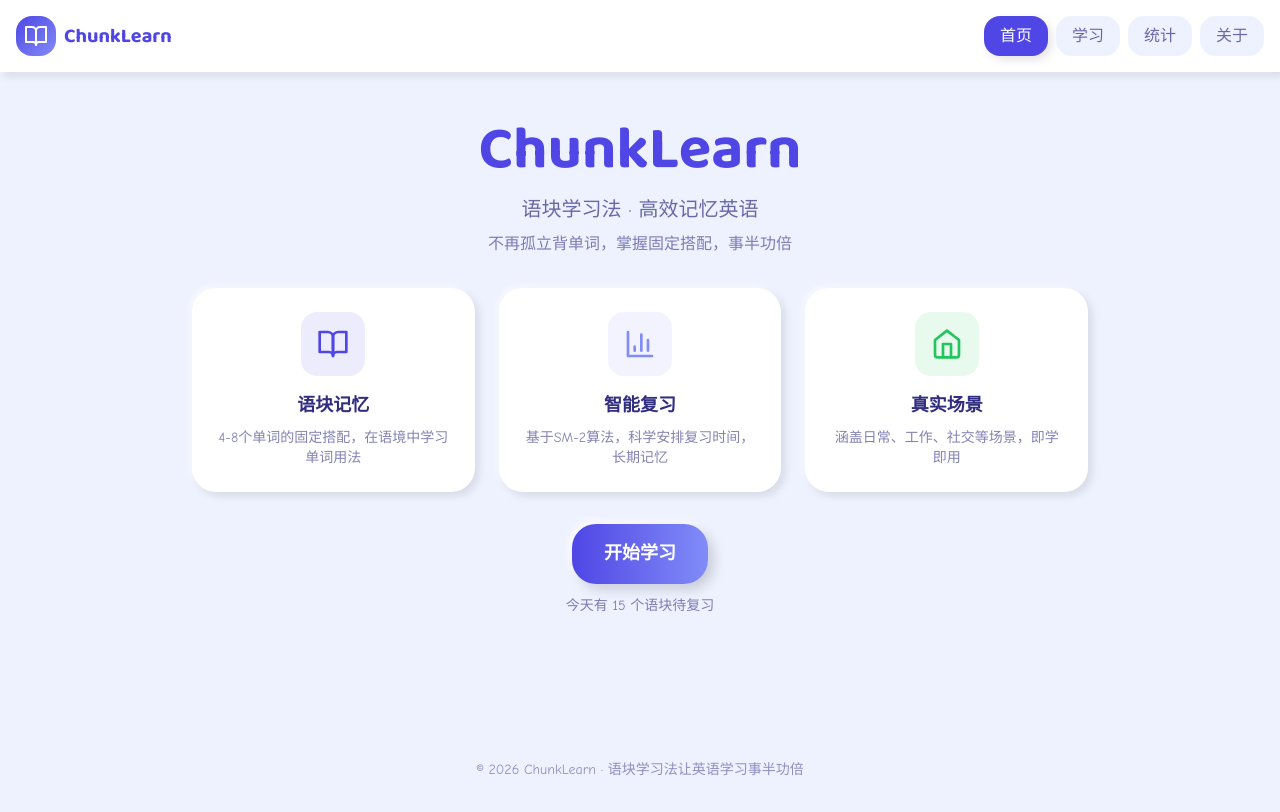
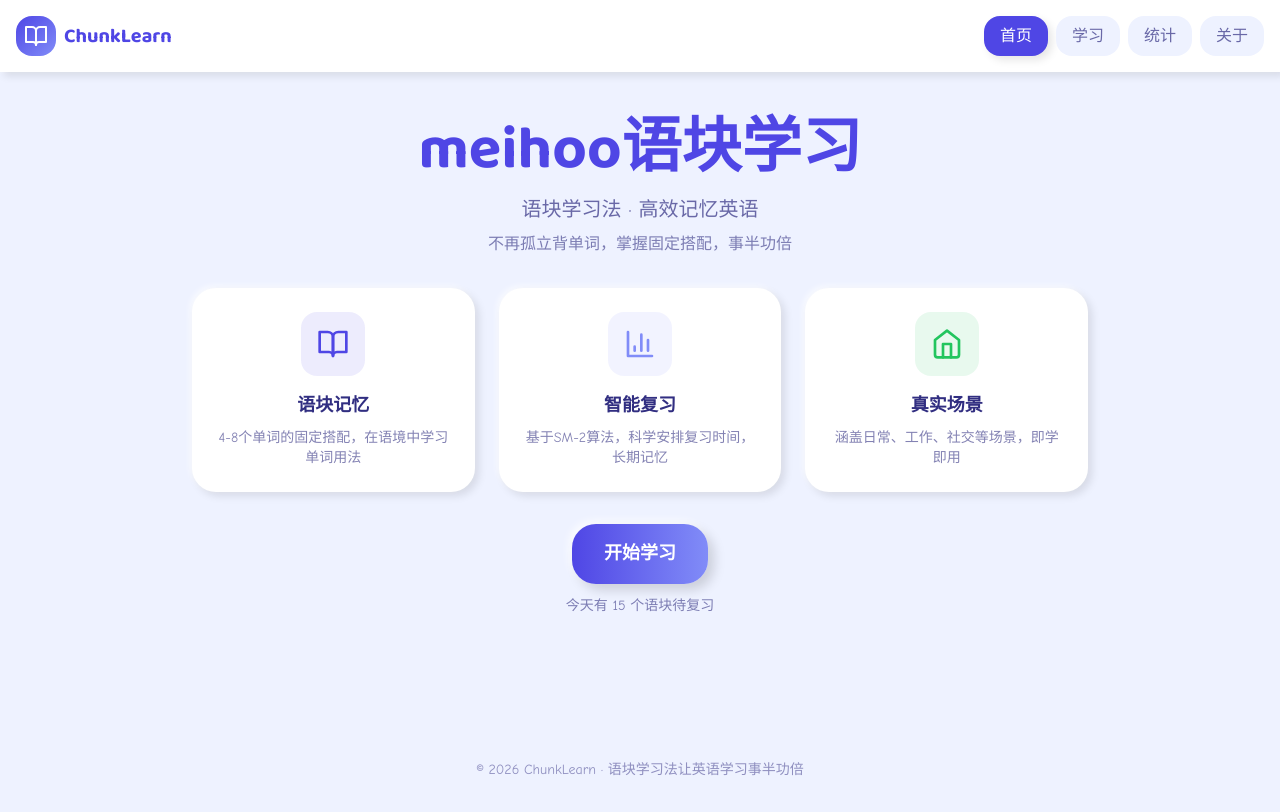
Before and after one commit to NICO997li/chunk-learn-app, a React (Vite) app: page / in a window 1280 px wide. Built offline with nearby package versions, Linux system fonts and the light colour scheme.

Commit message:
feat: rename app to meihoo语块学习

```diff
--- a/index.html
+++ b/index.html
@@ -5,7 +5,7 @@
     <link rel="icon" type="image/svg+xml" href="/vite.svg" />
     <meta name="viewport" content="width=device-width, initial-scale=1.0" />
     <meta name="description" content="语块学习法 - 高效记住英语固定搭配，事半功倍" />
-    <title>ChunkLearn - 语块英语学习</title>
+    <title>meihoo语块学习</title>
     <link rel="preconnect" href="https://fonts.googleapis.com">
     <link rel="preconnect" href="https://fonts.gstatic.com" crossorigin>
     <link href="https://fonts.googleapis.com/css2?family=Baloo+2:wght@400;500;600;700&family=Comic+Neue:wght@300;400;700&display=swap" rel="stylesheet">
--- a/src/App.tsx
+++ b/src/App.tsx
@@ -24,7 +24,7 @@ function App() {
           <div className="space-y-8">
             <div className="text-center">
               <h1 className="text-5xl md:text-6xl font-heading font-bold text-primary mb-4">
-                ChunkLearn
+                meihoo语块学习
               </h1>
               <p className="text-xl font-body text-textPrimary/70 mb-2">
                 语块学习法 · 高效记忆英语
```
